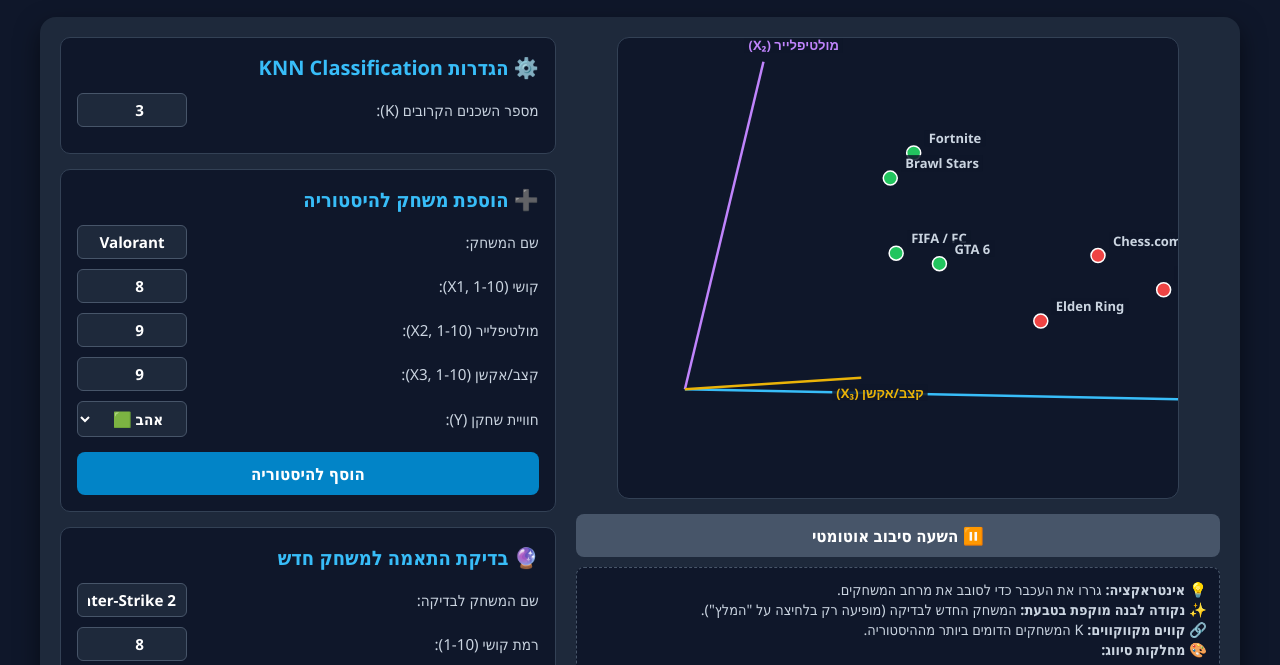
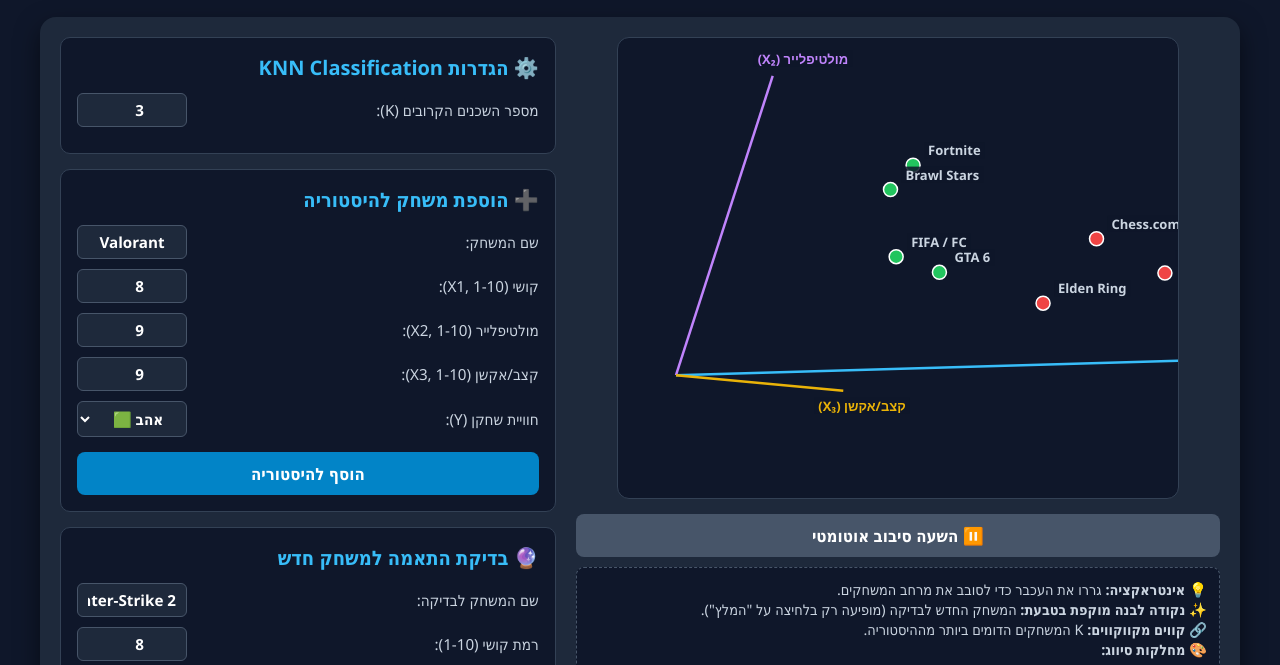
Before and after one commit to amirrazlioz/games_knn-3-param, a plain HTML site: page index.html in a window 1280 px wide. Shown: the part 124-789 px from the top of the page. Drawn offline with Linux system fonts and the light colour scheme.

Commit message:
Update index.html

```diff
--- a/index.html
+++ b/index.html
@@ -337,10 +337,7 @@
         let activeTargetPoint = null;
         let nearestNeighbors = [];
 
-        //let angleX = 0.45;
-        //let angleY = -0.65;
-
-		let angleX = 0.35;
+        let angleX = 0.45;
         let angleY = -0.65;
 
         let isDragging = false;
@@ -524,7 +521,7 @@
             const o = project(0, 0, 0);
             const xAxis = project(15, 0, 0);
             const yAxis = project(0, 15, 0);
-            const zAxis = project(0, 0, 15);
+            const zAxis = project(0, 0, 12);
 
             ctx.lineWidth = 2.5;
 
```
